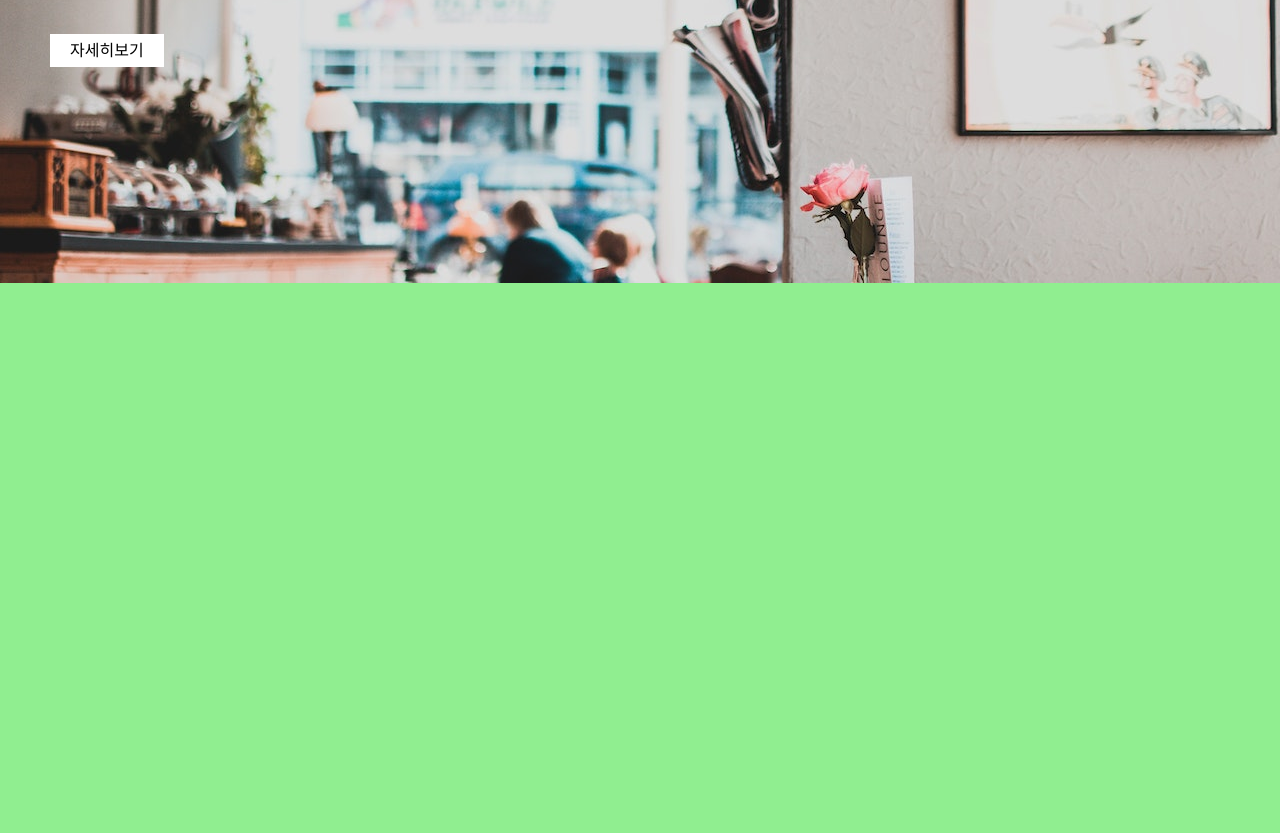
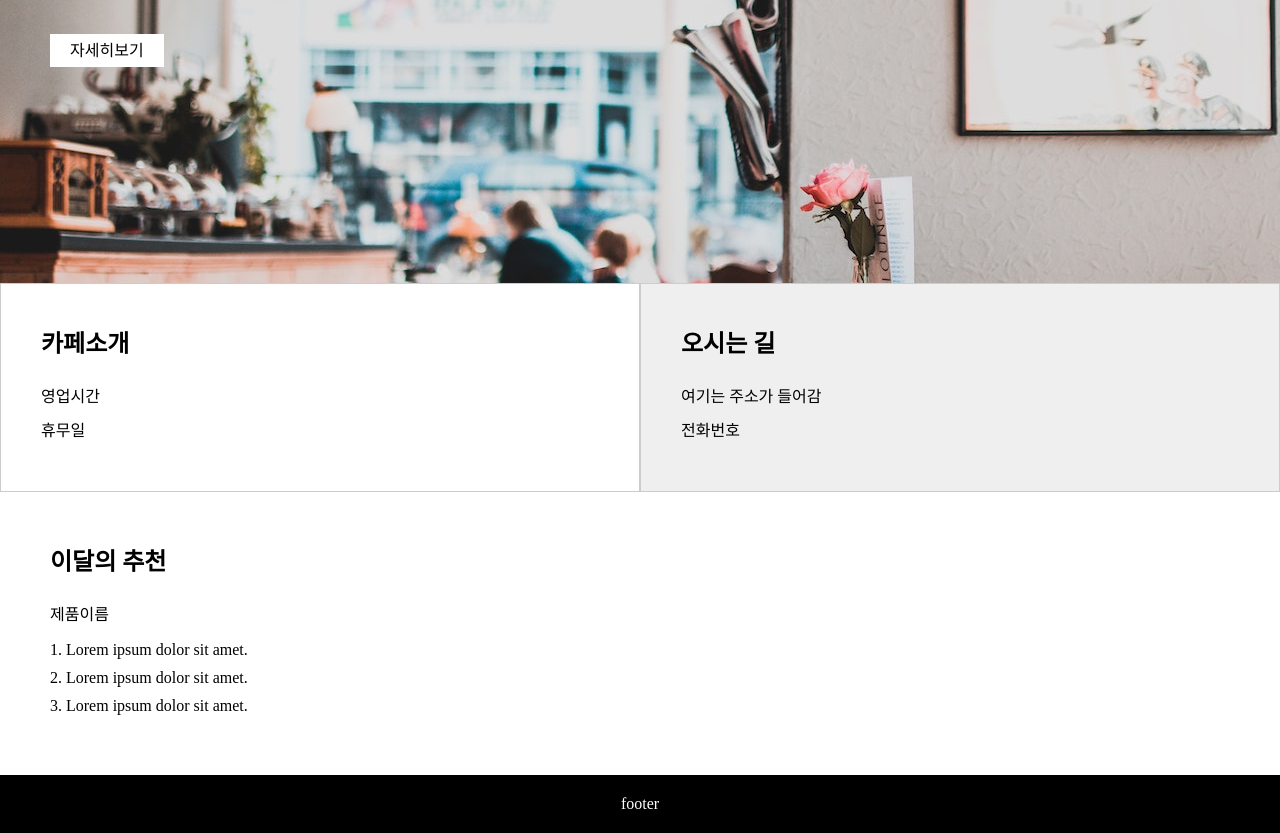
Before and after one commit to ryudg/responsive-layout, a plain HTML site: page index.html in a window 1280 px wide. Shown: the part 181-1014 px from the top of the page. Before the commit the page ends 800 px from the top, so only its background shows below. Drawn offline with Linux system fonts and the light colour scheme.

Commit message:
Add files via upload

```diff
--- a/css/default.css
+++ b/css/default.css
@@ -6,8 +6,20 @@
 ul {
   list-style: none;
 }
+ol {
+  list-style-position: inside;
+}
+li {
+  margin-bottom: 10px;
+}
 a {
   text-decoration: none;
+}
+h2 {
+  margin-bottom: 1em;
+}
+p {
+  margin-bottom: 1em;
 }
 .detail-btn {
   color: #000;
@@ -18,3 +30,17 @@ a {
   margin-bottom: 40px;
   text-shadow: 1px 1px 2px #000;
 }
+body {
+  margin: 0 auto;
+  max-width: 1400px;
+}
+#choice {
+  padding: 50px;
+  background-color: #fff;
+}
+footer {
+  background-color: #000;
+  color: #fff;
+  padding: 20px 50px;
+  text-align: center;
+}
--- a/css/mobile.css
+++ b/css/mobile.css
@@ -18,8 +18,6 @@ header nav a {
 #main-title {
   background-color: #999;
   height: 400px;
-  max-width: 1400px;
-  margin: 0 auto;
   padding: 50px;
   background-image: url(../images/titlebg.jpg);
   background-size: cover;
@@ -30,3 +28,15 @@ header nav a {
   flex-direction: column;
   justify-content: center;
 }
+main .container article {
+  border: 1px solid #ccc;
+  background-color: #fff;
+  padding: 40px;
+}
+main .container article:last-child {
+  background-color: #efefef;
+}
+.detail-btn {
+  margin: 0 auto;
+  width: 200px;
+}
--- a/css/pc.css
+++ b/css/pc.css
@@ -4,8 +4,6 @@ body {
 
 header {
   background: #000;
-  max-width: 1400px;
-  margin: 0 auto;
 }
 header nav {
   padding: 20px;
@@ -19,11 +17,25 @@ header nav a {
 #main-title {
   background-color: #999;
   height: 400px;
-  max-width: 1400px;
-  margin: 0 auto;
   padding: 50px;
   background-image: url(../images/titlebg.jpg);
   background-size: cover;
   /* filter: brightness(70%); */
   color: #fff;
 }
+
+main .container {
+  display: flex;
+}
+main .container article {
+  width: 50%;
+  border: 1px solid #ccc;
+  background-color: #fff;
+  padding: 40px;
+}
+ul li {
+  margin-bottom: 10px;
+}
+main .container article:last-child {
+  background-color: #efefef;
+}
--- a/index.html
+++ b/index.html
@@ -37,5 +37,33 @@
       </div>
       <a href="#" class="detail-btn">자세히보기</a>
     </div>
+    <main>
+      <div class="container">
+        <article>
+          <h2>카페소개</h2>
+          <ul>
+            <li>영업시간</li>
+            <li>휴무일</li>
+          </ul>
+        </article>
+        <article>
+          <h2>오시는 길</h2>
+          <ul>
+            <li>여기는 주소가 들어감</li>
+            <li>전화번호</li>
+          </ul>
+        </article>
+      </div>
+      <div id="choice">
+        <h2>이달의 추천</h2>
+        <p>제품이름</p>
+        <ol>
+          <li>Lorem ipsum dolor sit amet.</li>
+          <li>Lorem ipsum dolor sit amet.</li>
+          <li>Lorem ipsum dolor sit amet.</li>
+        </ol>
+      </div>
+    </main>
+    <footer>footer</footer>
   </body>
 </html>
```
